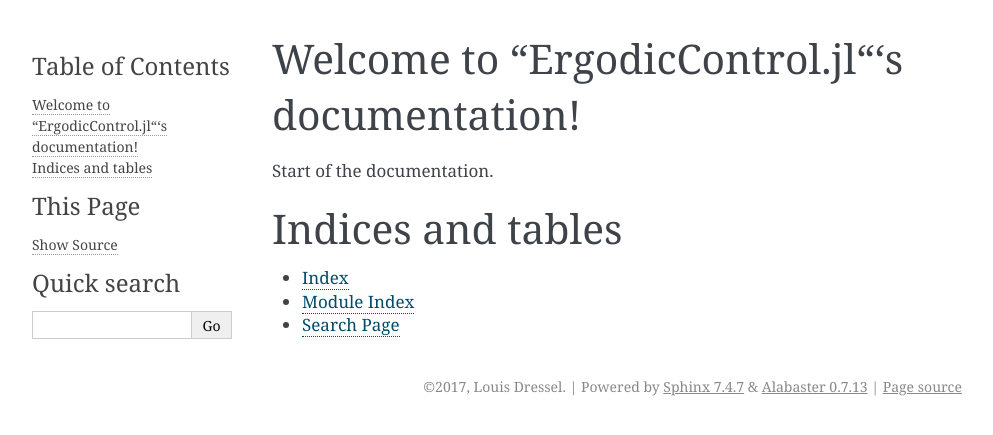
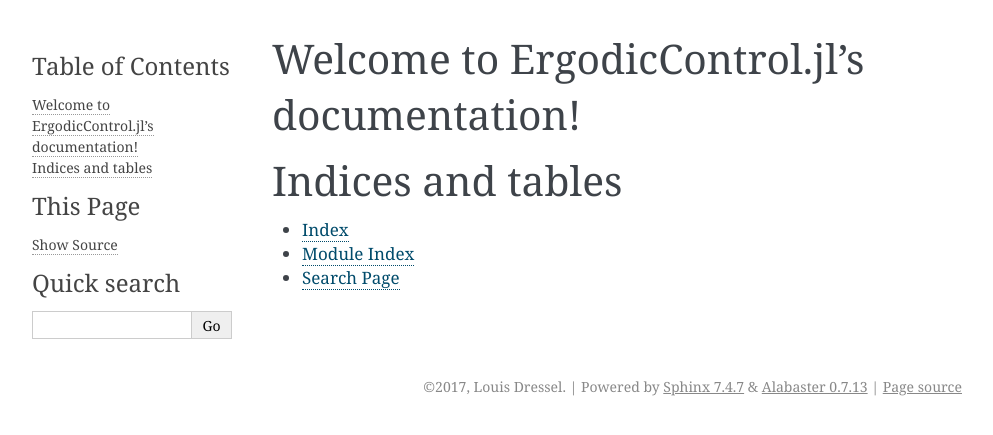
Before and after one commit to dressel/ErgodicControl.jl, a Sphinx documentation site: the page built from docs/index.rst, in a window 1280 px wide. Shown: the top 435 px of the page, without its empty margins (148-1141 px from the left). Built offline with Sphinx 7.4.7, drawn with Linux system fonts in a browser that asks for light colours.

Commit message:
updating docs

```diff
--- a/docs/conf.py
+++ b/docs/conf.py
@@ -1,7 +1,7 @@
 # -*- coding: utf-8 -*-
 #
 # ErgodicControl.jl documentation build configuration file, created by
-# sphinx-quickstart on Wed Feb  8 16:15:19 2017.
+# sphinx-quickstart on Wed Feb  8 16:36:49 2017.
 #
 # This file is execfile()d with the current directory set to its
 # containing dir.
@@ -30,9 +30,7 @@
 # Add any Sphinx extension module names here, as strings. They can be
 # extensions coming with Sphinx (named 'sphinx.ext.*') or your custom
 # ones.
-extensions = ['sphinx.ext.todo',
-    'sphinx.ext.mathjax',
-    'sphinx.ext.ifconfig']
+extensions = ['sphinx.ext.mathjax']
 
 # Add any paths that contain templates here, relative to this directory.
 templates_path = ['_templates']
@@ -76,7 +74,7 @@
 pygments_style = 'sphinx'
 
 # If true, `todo` and `todoList` produce output, else they produce nothing.
-todo_include_todos = True
+todo_include_todos = False
 
 
 # -- Options for HTML output ----------------------------------------------
--- a/docs/index.rst
+++ b/docs/index.rst
@@ -1,11 +1,10 @@
-.. "ErgodicControl.jl" documentation master file, created by
-   sphinx-quickstart on Wed Feb  8 16:15:19 2017.
+.. ErgodicControl.jl documentation master file, created by
+   sphinx-quickstart on Wed Feb  8 16:36:49 2017.
    You can adapt this file completely to your liking, but it should at least
    contain the root `toctree` directive.
 
-Welcome to "ErgodicControl.jl"'s documentation!
-===============================================
-Start of the documentation.
+Welcome to ErgodicControl.jl's documentation!
+=============================================
 
 .. toctree::
    :maxdepth: 2
```
Also changed, not shown: 1 other file.
